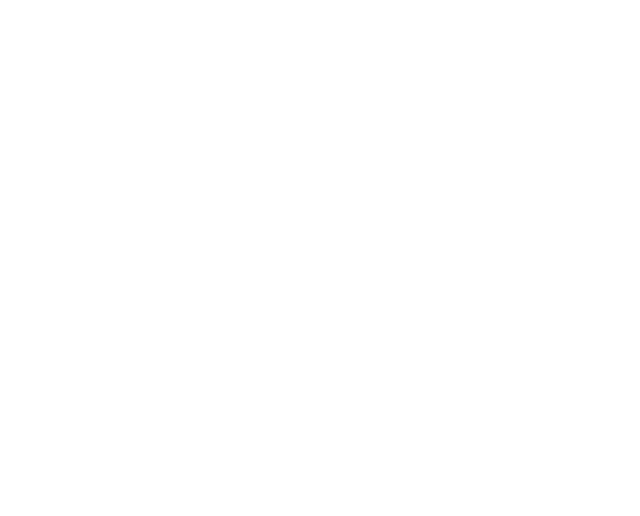
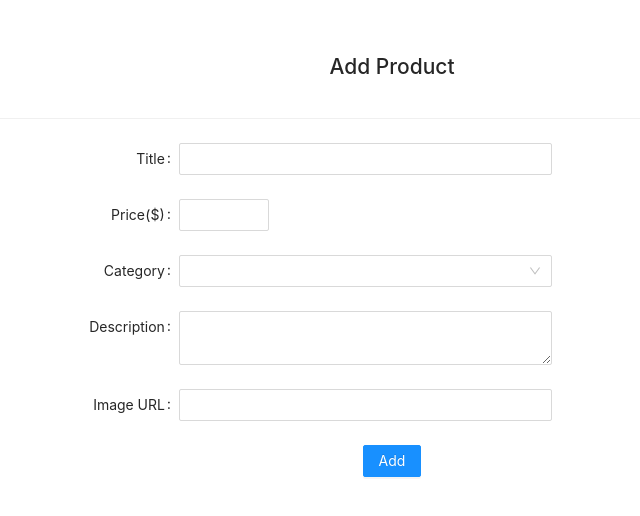
Before and after one commit to betulkaplan/fs-nodejs-reactjs-user-app, a React (Create React App) app in the folder client/: page /product/add in a window 1280 px wide. Before the commit this address had no page. Shown: the top 516 px of the page, without its empty margins (248-888 px from the left). Built offline with nearby package versions, Linux system fonts and the light colour scheme.

Commit message:
so much changes

```diff
--- a/client/src/components/ProductCard.js
+++ b/client/src/components/ProductCard.js
@@ -1,26 +1,27 @@
 import React from 'react'
 import style from './ProductCard.module.css'
 import 'antd/dist/antd.css';
+import { useNavigate } from 'react-router-dom'
 import { Card, Avatar } from 'antd';
-import { EditOutlined, EllipsisOutlined, SettingOutlined } from '@ant-design/icons';
 
 const { Meta } = Card;
 
 const ProductCard = ({ product }) => {
+    let navigate = useNavigate()
     return (
-        <div>
+        <div className={style.container}>
             <Card
                 style={{ width: 300 }}
                 cover={
                     <img
                         alt="example"
-                        src="https://gw.alipayobjects.com/zos/rmsportal/JiqGstEfoWAOHiTxclqi.png"
+                        src={product.image ? product.image : "https://gw.alipayobjects.com/zos/rmsportal/JiqGstEfoWAOHiTxclqi.png"}
                     />
                 }
                 actions={[
-                    <SettingOutlined key="setting" />,
-                    <EditOutlined key="edit" />,
-                    <EllipsisOutlined key="ellipsis" />,
+                    <div onClick={() => navigate(`/product/${product._id}`)}>
+                        Details
+                    </div>
                 ]}
             >
                 <Meta
--- a/client/src/components/ProductCard.module.css
+++ b/client/src/components/ProductCard.module.css
@@ -0,0 +1,3 @@
+.container{
+    margin: 10px;
+}
--- /dev/null
+++ b/client/src/helpers/constants.js
@@ -0,0 +1,53 @@
+export const categories = [
+    {
+        title: 'Kitchen',
+        value: 'kitchen',
+        children: [
+            {
+                title: 'Service',
+                value: 'service',
+            },
+            {
+                title: 'Decoration',
+                value: 'decoration',
+            },
+            {
+                title: 'Cooking',
+                value: 'cooking',
+            },
+        ],
+    },
+    {
+        title: 'Technology',
+        value: 'technology',
+        children: [
+            {
+                title: 'Computer',
+                value: 'computer',
+                children: [
+                    {
+                        title: 'Laptop',
+                        value: 'laptop',
+                    },
+                    {
+                        title: 'Desktop',
+                        value: 'desktop',
+                    },
+                    {
+                        title: 'Tablet',
+                        value: 'tablet',
+                    },
+                ],
+
+            },
+            {
+                title: 'Accessories',
+                value: 'accessories',
+            },
+            {
+                title: 'Phone',
+                value: 'phone',
+            },
+        ],
+    },
+]
--- a/client/src/pages/home/Home.js
+++ b/client/src/pages/home/Home.js
@@ -1,5 +1,5 @@
 import { useState, useRef, useEffect } from "react";
-import { Button, Input, Divider } from "antd";
+import { Button, Input, Divider, Modal } from "antd";
 import { useNavigate } from "react-router-dom";
 import "../../App.css";
 import style from "./home.module.css"
@@ -12,6 +12,7 @@
   const [products, setProducts] = useState();
   const [input, setInput] = useState("");
   const [productInput, setProductInput] = useState("");
+  const [isProductModalVisible, setIsProductModalVisible] = useState(false);
   let navigate = useNavigate();
 
   useEffect(() => {
@@ -57,6 +58,20 @@
   const addNewUser = () => {
     navigate("/add");
   }
+  const addProductUser = () => {
+    navigate("/product/add");
+  }
+  const showModal = () => {
+    setIsProductModalVisible(true);
+  };
+
+  const handleOk = () => {
+    setIsProductModalVisible(false);
+  };
+
+  const handleCancel = () => {
+    setIsProductModalVisible(false);
+  };
 
   return (
     <div className="App">
@@ -85,6 +100,16 @@
           type="primary"
           onClick={addNewUser}
         >Add New User</Button>
+        <Button
+          className={style.topButton}
+          type="primary"
+          onClick={addProductUser}
+        >Add New Product</Button>
+        <Modal title="Basic Modal" visible={isProductModalVisible} onOk={handleOk} onCancel={handleCancel}>
+          <p>Some contents...</p>
+          <p>Some contents...</p>
+          <p>Some contents...</p>
+        </Modal>
       </div>
       <div>
         {(users || products) && <Divider>Result</Divider>}
@@ -114,13 +139,14 @@
             </div>
           ))}
       </div>
-      {
-        products?.map(product =>
-          <>
-            <ProductCard product={product} />
-          </>
-        )
-      }
+      <div className={style.productsWrapper}>
+        {
+          products?.map(product =>
+            <ProductCard key={product._id} product={product} />
+          )
+        }
+      </div>
+
 
 
 
--- a/client/src/pages/home/home.module.css
+++ b/client/src/pages/home/home.module.css
@@ -12,3 +12,12 @@
     width:200px;
     margin-top: 10px;
 }
+
+.productsWrapper{
+    display: flex;
+    flex-direction: row;
+    flex-wrap: wrap;
+    align-items: center;
+    justify-content: center;
+    margin-top: 20px;
+}
--- /dev/null
+++ b/client/src/pages/product/Add.js
@@ -0,0 +1,79 @@
+import React, { useState } from 'react';
+import 'antd/dist/antd.css';
+import style from './Add.module.css';
+import { categories } from '../../helpers/constants'
+import {
+    Form,
+    Input,
+    Button,
+    Divider,
+    InputNumber,
+    TreeSelect,
+} from 'antd';
+import { SuccessNotification } from '../../helpers/Notifications';
+import { useNavigate } from 'react-router-dom';
+
+const Add = () => {
+
+    let navigate = useNavigate();
+    const onFinish = async values => {
+        console.log('Success:', values);
+
+        const res = await fetch(`http://localhost:5000/product`, {
+            method: 'POST',
+            headers: {
+                "Accept": "application/json",
+                "Content-Type": "application/json"
+            },
+            body: JSON.stringify(values),
+        });
+        const response = await res.json();
+        SuccessNotification({ description: response.message });
+        // navigate("/")
+        console.log(response);
+
+    };
+
+    return (
+        <div className={style.wrapper}>
+            <h2>Add Product</h2>
+            <Divider />
+            <Form
+                onFinish={onFinish}
+                className={style.form}
+                labelCol={{
+                    span: 4,
+                }}
+                wrapperCol={{
+                    span: 14,
+                }}
+                layout="horizontal"
+            >
+                <Form.Item name='title' label="Title">
+                    <Input />
+                </Form.Item>
+                <Form.Item name='price' label="Price($)">
+                    <InputNumber />
+                </Form.Item>
+                <Form.Item name='category' label="Category">
+                    <TreeSelect
+                        treeData={categories}
+                    />
+                </Form.Item>
+                <Form.Item name='description' label="Description">
+                    <Input.TextArea />
+                </Form.Item>
+                <Form.Item name='image' label="Image URL">
+                    <Input />
+                </Form.Item>
+                <div className={style.submitButton}>
+                    <Button type="primary" htmlType="submit">Add</Button>
+
+                </div>
+
+            </Form>
+        </div>
+    );
+};
+
+export default Add;
--- /dev/null
+++ b/client/src/pages/product/Add.module.css
@@ -0,0 +1,22 @@
+.wrapper{
+    display: flex;
+    flex-direction: column;
+    align-items: center;
+    justify-content: center;
+    width: 100%;
+    margin-top: 50px;
+}
+
+.form{
+    /* display: flex;
+    flex-direction: column;
+    justify-content: center; */
+    width: 50%;
+    min-width: 200px;
+}
+
+.submitButton{
+    display: flex;
+    justify-content: center;
+    align-items: center;
+}
--- /dev/null
+++ b/client/src/pages/product/Details.js
@@ -0,0 +1,37 @@
+import { useEffect, useState } from 'react'
+import { useParams } from 'react-router-dom'
+
+
+const Details = () => {
+    let { id } = useParams();
+    const [product, setProduct] = useState()
+
+    const fetchUser = async () => {
+        const res = await fetch(`http://localhost:5000/product/${id}`);
+        const response = await res.json();
+        setProduct(response);
+        console.log(response)
+    };
+
+    useEffect(() => {
+        fetchUser();
+        return () => {
+            console.log(`unmounting`)
+        }
+    }, [])
+
+
+
+    return (
+        <div>
+            details - {id}
+            {product && product.map((product) => (
+                <div key={product._id}>
+                    <h1>{product.title}</h1>
+                </div>
+            ))}
+        </div>
+    )
+}
+
+export default Details
--- a/client/src/router/AppRouter.js
+++ b/client/src/router/AppRouter.js
@@ -4,6 +4,8 @@
 import Register from "../pages/register/Register";
 import Login from "../pages/login/Login";
 import Add from "../pages/user/Add";
+import AddProduct from "../pages/product/Add";
+import ProductDetails from "../pages/product/Details";
 
 const AppRouter = () => {
   return (
@@ -12,6 +14,8 @@
         <Route exact path="/" element={<Home />}></Route>
         <Route path="/detail/:id" element={<Details />}></Route>
         <Route path="/add" element={<Add />}></Route>
+        <Route path="/product/add" element={<AddProduct />}></Route>
+        <Route path="/product/:id" element={<ProductDetails />}></Route>
         <Route path="/register" element={<Register />}></Route>
         <Route path="/login" element={<Login />}></Route>
       </Routes>
```
Also changed, not shown: 2 other files (tests, documents, lock files or other folders).
